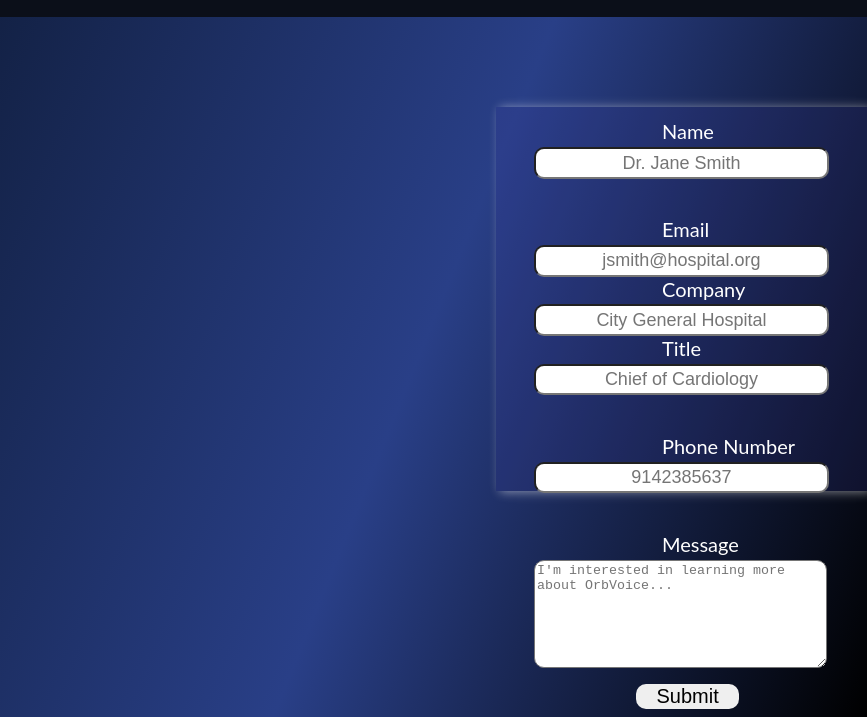
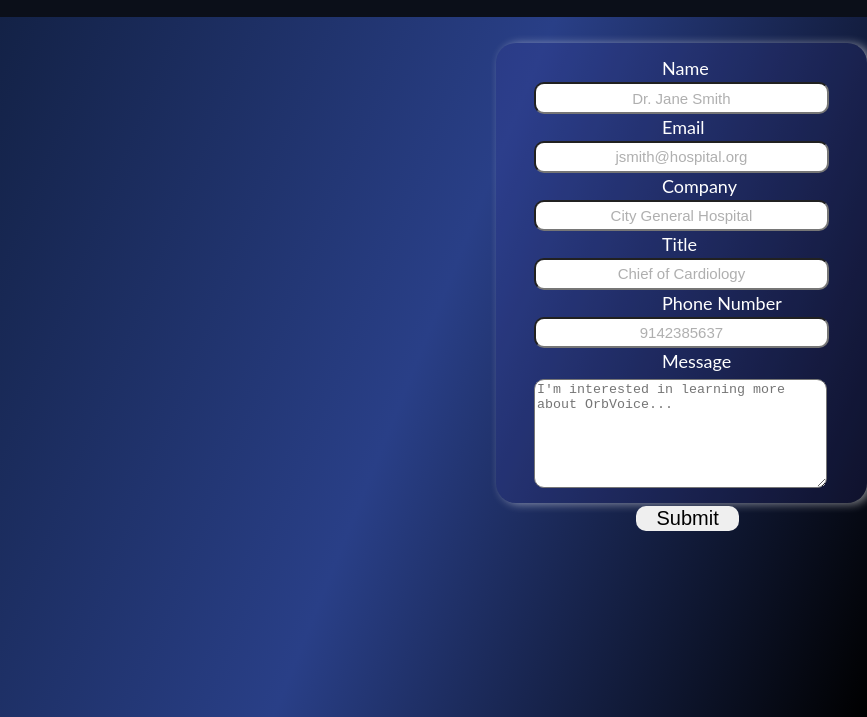
Before and after one commit to Pragatheeshwar07/orbdoc, a plain HTML site: page contact/index.html in a window 1280 px wide. Shown: the part 89-806 px from the top of the page, 413-1280 px from the left. Drawn offline with Linux system fonts and the light colour scheme; a script that the page names is missing.

Commit message:
Update index.css

```diff
--- a/contact/index.css
+++ b/contact/index.css
@@ -74,22 +74,28 @@ nav {
     background-color: #3c3b9c2d;
     box-shadow: 4px 1px 10px rgba(255, 255, 255, 0.488);
     width: 30vw;
-    height: 30vw;
+    height: 36vw;
     margin-left: 18vw;
-    margin-top: 7vw;
+    margin-top: 2vw;
+    border-radius: 20px;
+    line-height: 1.5;
     #lable{
-        font-size: 20px;
+        font-size: 18px;
         margin-left: 12vw;
         color: white;
     }
     input{
-        margin-top: 0.3vw;
+        margin-top: 0vw;
         width: 80%;
         margin-left: 2vw;
         height: 2vw;
         border-radius: 10px;
         text-align: center;
         font-size: 18px;
+    }
+    input::placeholder{
+        font-size: 15px;
+        color: rgba(108, 108, 108, 0.541);
     }
     textarea{
         margin-top: 0.3vw;
@@ -100,13 +106,6 @@ nav {
     }
 }
 
-.this-is-email{
-    margin-top: 3vw;
-}
-
-.this-is-message{
-    margin-top: 3vw;
-}
 form{
     margin-left: 1vw;
     margin-top: 1vw;
```
